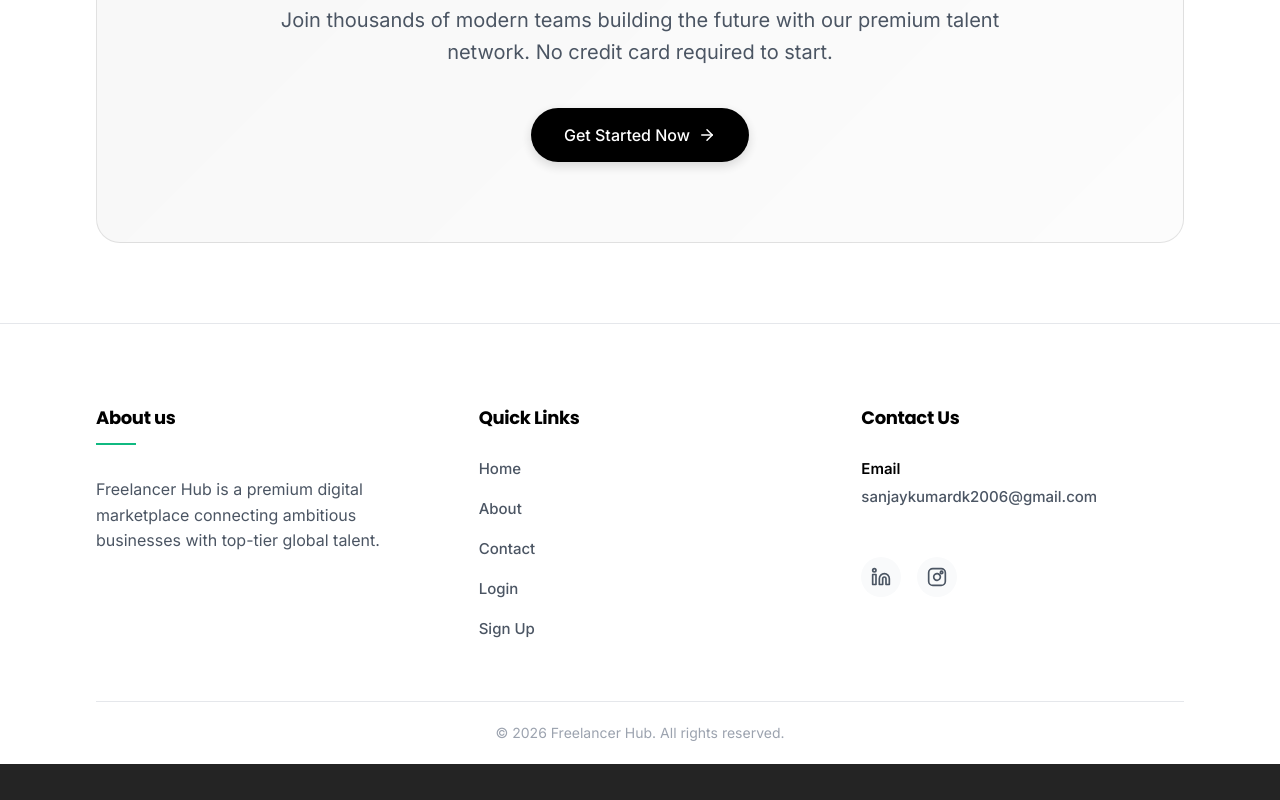
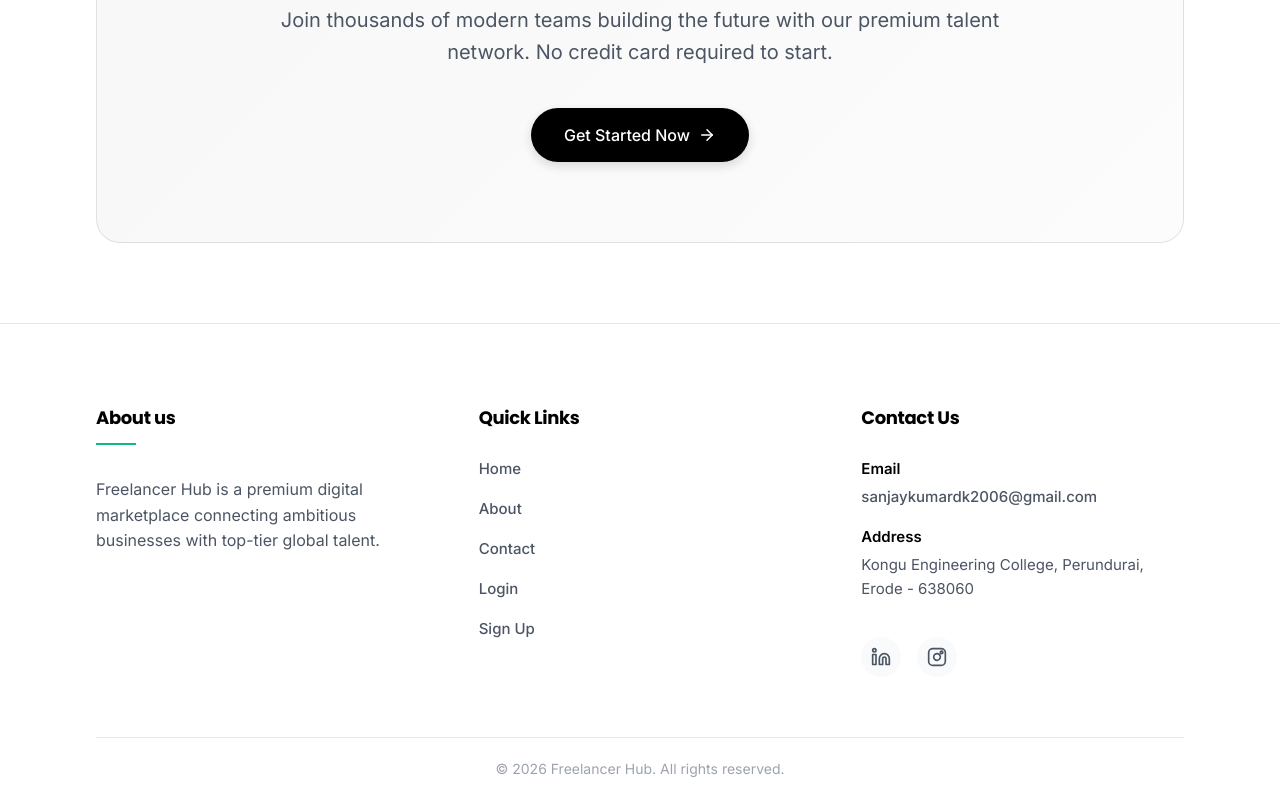
Before and after one commit to sanjaykumardk2006/FSD, a React (Vite) app in the folder client/: page / in a window 1280 px wide. Shown: the part 6910-7710 px from the top of the page. Before the commit the page ends 7674 px from the top, so only its background shows below. Built offline with nearby package versions, Linux system fonts and the light colour scheme; no server answers.

Commit message:
comitted

```diff
--- a/client/src/components/Footer.jsx
+++ b/client/src/components/Footer.jsx
@@ -33,6 +33,11 @@ export const Footer = () => {
                   sanjaykumardk2006@gmail.com
                 </a>
               </p>
+              <p>
+                <strong style={{ display: 'block', marginBottom: '4px', color: 'var(--text-primary)' }}>Address</strong>
+                Kongu Engineering College, Perundurai,<br />
+                Erode - 638060
+              </p>
             </div>
             <div className="social-links" style={{ marginTop: '20px' }}>
               <a href="https://linkedin.com" target="_blank" rel="noopener noreferrer" title="LinkedIn">
```
